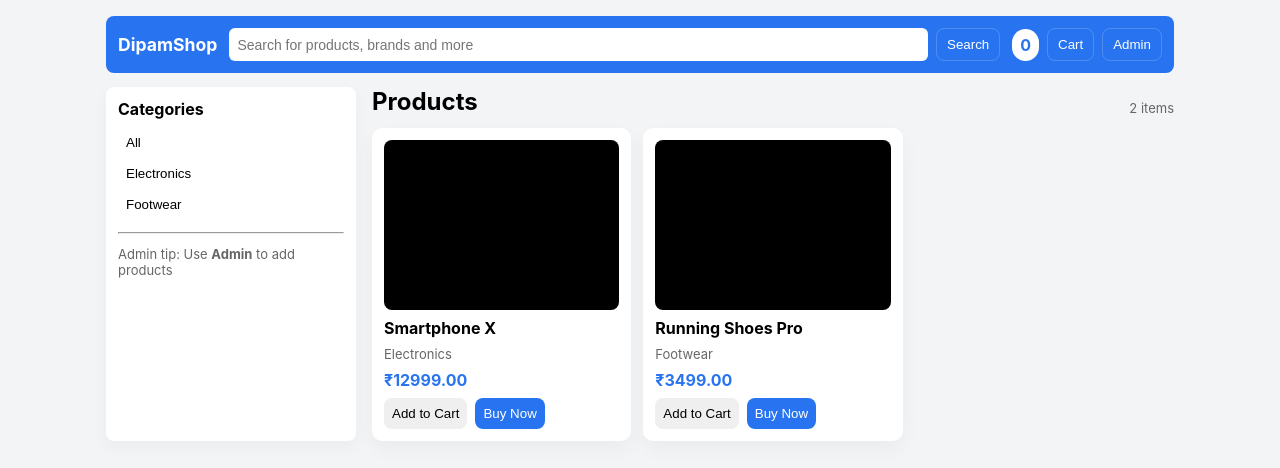
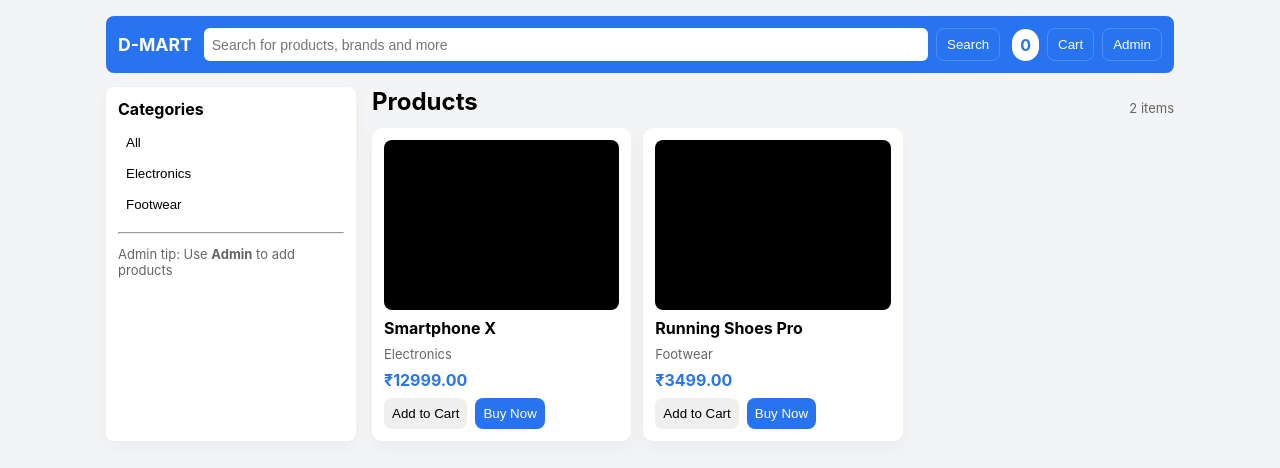
Before and after one commit to Dipam03/D-MART, a plain HTML site: page index.html in a window 1280 px wide. Drawn offline with nearby package versions, Linux system fonts and the light colour scheme.

Commit message:
Update index.html

```diff
--- a/index.html
+++ b/index.html
@@ -67,7 +67,7 @@
 <body>
 <div class="app" id="app">
   <header>
-    <div class="logo">DipamShop</div>
+    <div class="logo">D-MART</div>
 
     <div class="search">
       <input id="searchInput" placeholder="Search for products, brands and more" />
```
